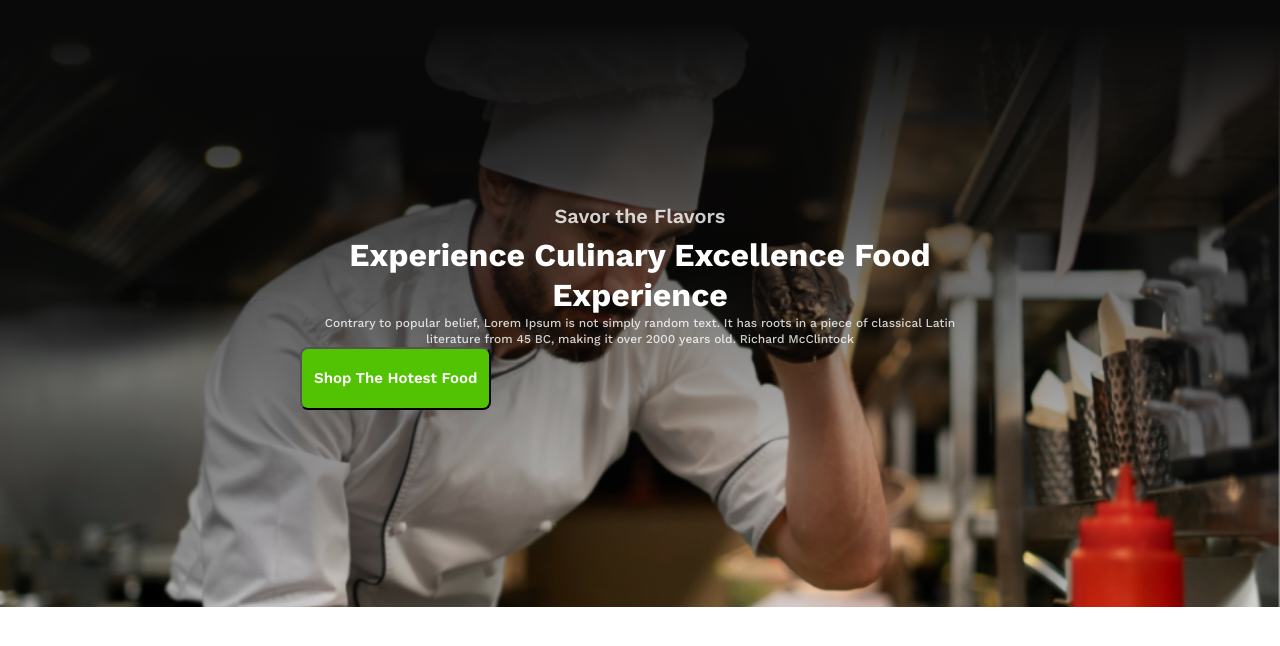
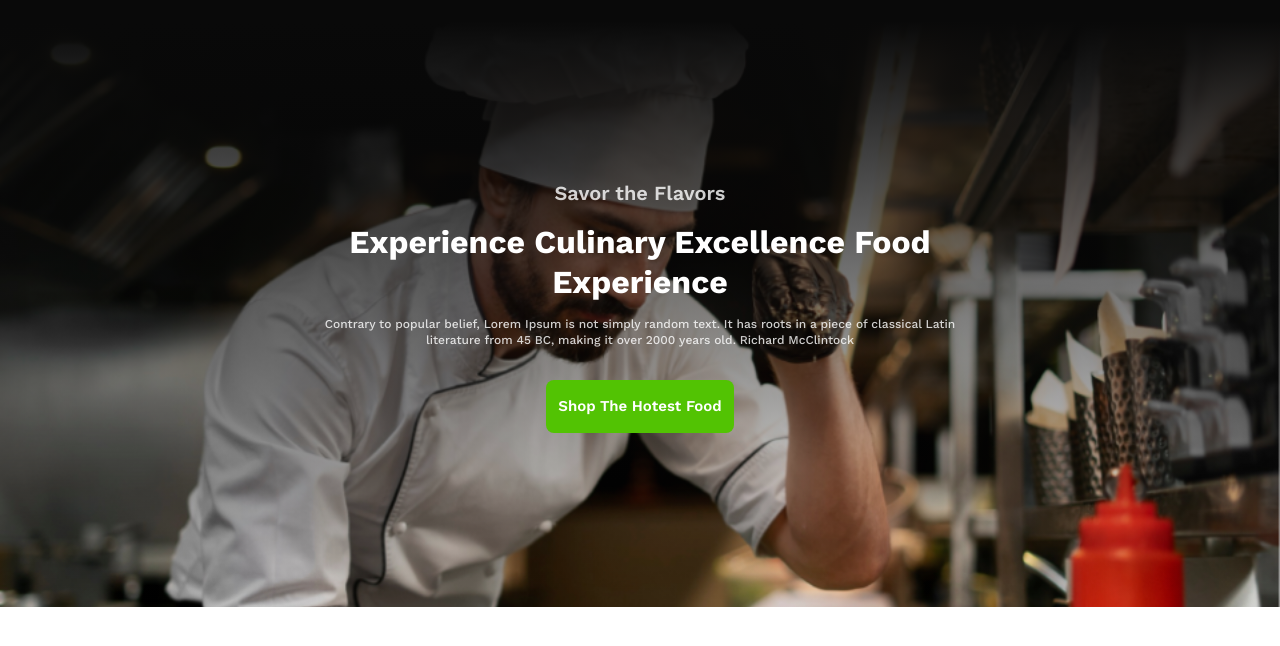
Before and after one commit to LaboneeAktar/good-food-restaurant, a plain HTML site: page index.html in a window 1280 px wide. Drawn offline with nearby package versions, Linux system fonts and the light colour scheme.

Commit message:
Created a button

```diff
--- a/index.html
+++ b/index.html
@@ -16,7 +16,9 @@
           has roots in a piece of classical Latin literature from 45 BC, making
           it over 2000 years old. Richard McClintock
         </p>
-        <button class="btn">Shop The Hotest Food</button>
+        <div class="btn-container">
+          <button class="btn">Shop The Hotest Food</button>
+        </div>
       </div>
     </section>
   </body>
--- a/styles/style.css
+++ b/styles/style.css
@@ -35,6 +35,7 @@
   letter-spacing: 0%;
   text-align: center;
   opacity: 0.8;
+  margin-bottom: 10px;
 }
 
 #hero .hero-content .title {
@@ -45,6 +46,7 @@
   line-height: 40px;
   letter-spacing: 0%;
   text-align: center;
+  margin-bottom: 14px;
 }
 
 #hero .hero-content .description {
@@ -56,10 +58,11 @@
   letter-spacing: 0%;
   text-align: center;
   opacity: 0.8;
+  margin-bottom: 32px;
 }
 
 .btn {
-  padding: 18px 12px;
+  padding: 15px 12px;
   border-radius: 8px;
   background: rgb(82, 195, 3);
   color: rgb(255, 255, 255);
@@ -69,4 +72,9 @@
   line-height: 23px;
   letter-spacing: 0%;
   text-align: center;
+  border: none;
 }
+
+.btn-container {
+  text-align: center;
+}
```
